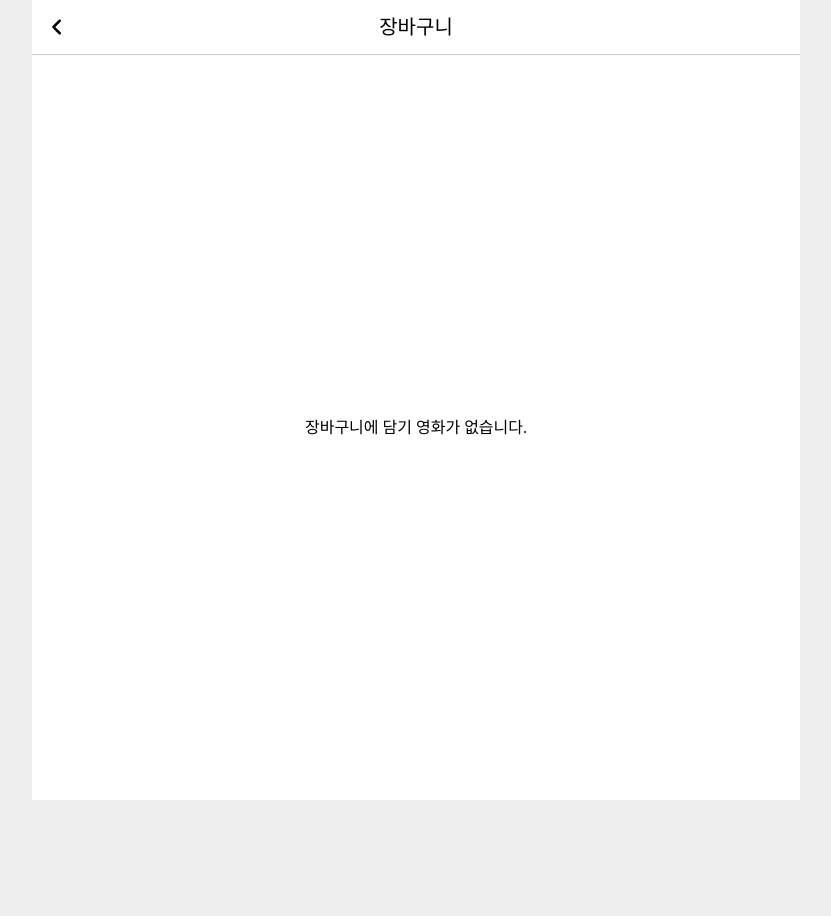
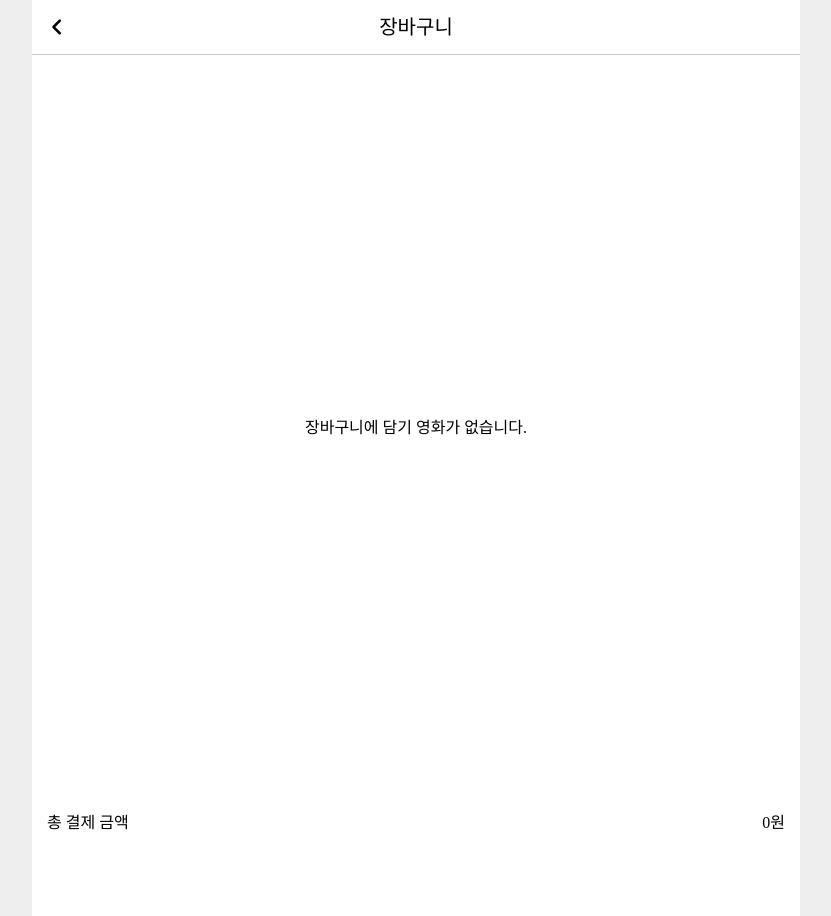
Before and after one commit to y007in/FilmZIP, a React (Create React App) app: page /shoppingList in a window 1280 px wide. Shown: the whole page, without its empty margins (224-1055 px from the left). Before the commit the page ends 800 px from the top, so only its background shows below. Built offline with nearby package versions, Linux system fonts and the light colour scheme.

Commit message:
feat : 장바구니 금액 영역 추가

```diff
--- a/src/components/Page/Page.scss
+++ b/src/components/Page/Page.scss
@@ -20,6 +20,7 @@
     justify-content: center;
     align-items: flex-start;
     margin-top: calc($px * 55);
+    padding-bottom: calc($px * 70);
     background-color: $white;
   }
   footer {
--- a/src/pages/ShoppingList/ShoppingList.js
+++ b/src/pages/ShoppingList/ShoppingList.js
@@ -9,6 +9,7 @@ import NoResult from '../../components/NoResult/NoResult';
 const ShoppingList = () => {
   const navigate = useNavigate();
   const cartList = JSON.parse(localStorage.getItem('movie')) || [];
+  const totalPrice = ((cartList?.length || 0) * 15000).toLocaleString();
 
   return (
     <div className="shoppingList">
@@ -18,7 +19,7 @@ const ShoppingList = () => {
           cartList.length !== 0 && (
             <Button
               styleType={'full'}
-              text={'주문하기'}
+              text={`${totalPrice}원 결제하기`}
               onClick={() => navigate('/order')}
             />
           )
@@ -29,6 +30,10 @@ const ShoppingList = () => {
         ) : (
           <NoResult noResultData={'장바구니에 담기 영화가 없습니다.'} />
         )}
+        <div className="price">
+          <span>총 결제 금액 </span>
+          <span className="totalPrice">{totalPrice}</span>
+        </div>
       </Page>
     </div>
   );
--- a/src/pages/ShoppingList/ShoppingList.scss
+++ b/src/pages/ShoppingList/ShoppingList.scss
@@ -1,3 +1,15 @@
 .shoppingList {
   width: 100%;
+  .price {
+    width: 100%;
+    display: flex;
+    justify-content: space-between;
+    align-items: center;
+    padding: $pagePadding;
+    .totalPrice {
+      &::after {
+        content: '원';
+      }
+    }
+  }
 }
```
